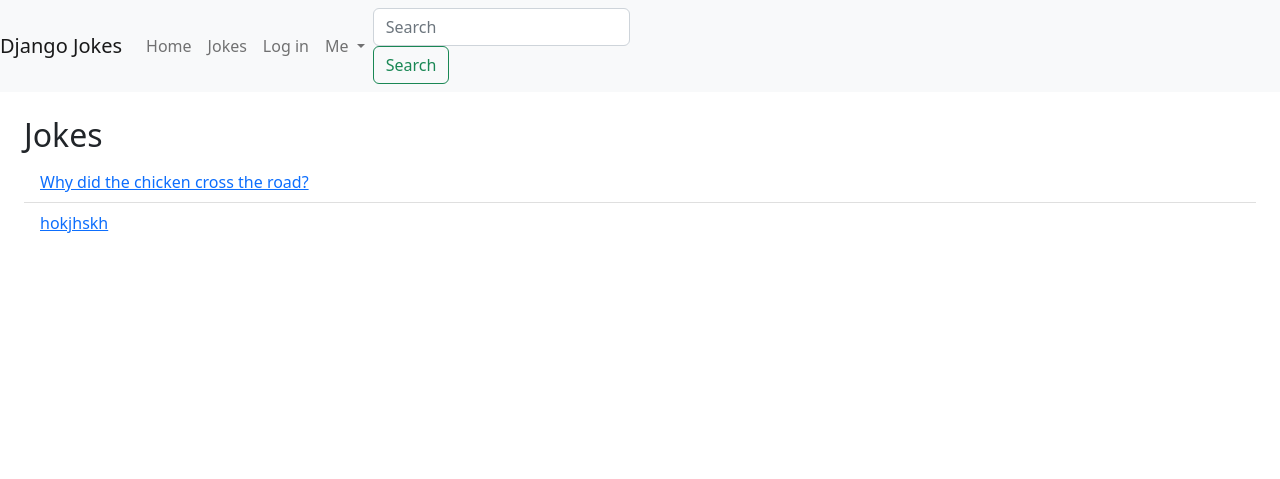
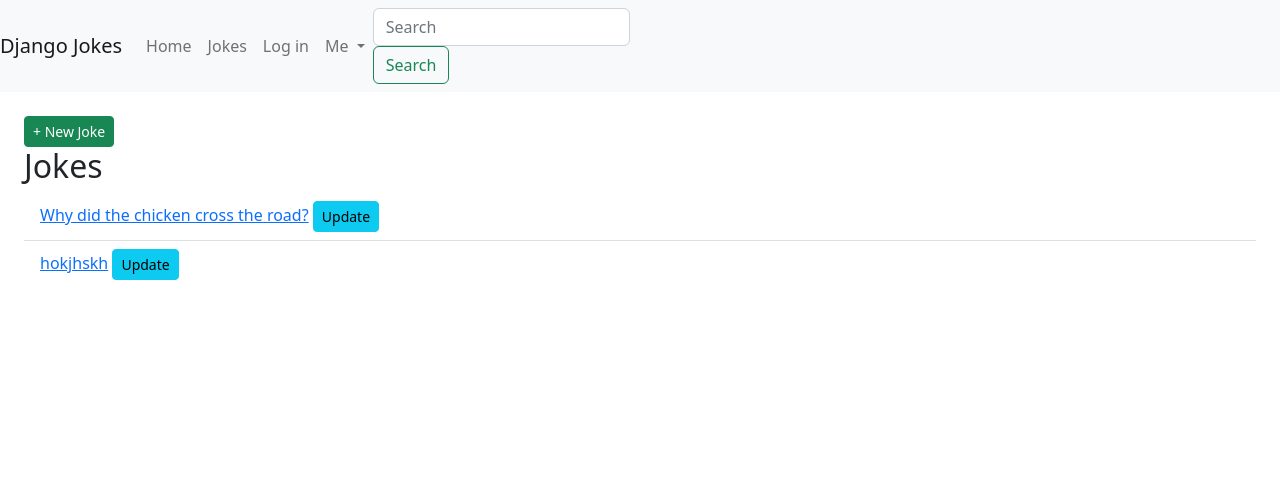
Before and after one commit to lailaamiri/djangojokes, a Django app: page /jokes/ in a window 1280 px wide. Shown: the top 479 px of the page. Run offline with Django 3.2, Linux system fonts and the light colour scheme; data comes from the database, SQL or seed files in the repository; both versions use the stored data as it was after the commit; some libraries are stand-ins or nearby versions.

Commit message:
opdracht 14

```diff
--- a/jokes/urls.py
+++ b/jokes/urls.py
@@ -1,8 +1,10 @@
 from django.urls import path
-from .views import JokeListView,JokeDetailView
+from .views import JokeListView,JokeDetailView,JokeCreateView,JokeUpdateView
 
 app_name = 'jokes'
 urlpatterns = [
     path('joke/<int:pk>/', JokeDetailView.as_view(), name='detail'),
+    path('joke/<int:pk>/update/', JokeUpdateView.as_view(), name='update'),
+    path('joke/create/', JokeCreateView.as_view(), name='create'),
     path('', JokeListView.as_view(), name='list'),
     ]
--- a/jokes/views.py
+++ b/jokes/views.py
@@ -1,7 +1,16 @@
-from django.views.generic import ListView,DetailView
+from django.views.generic import ListView,DetailView,CreateView,UpdateView
 from .models import Joke
 
 class JokeDetailView(DetailView):
     model = Joke
+
 class JokeListView(ListView):
     model = Joke
+
+class JokeCreateView(CreateView):
+    model = Joke
+    fields = ['question', 'answer']
+
+class JokeUpdateView(UpdateView):
+    model = Joke
+    fields = ['question', 'answer']
--- a/templates/jokes/joke_list.html
+++ b/templates/jokes/joke_list.html
@@ -1,11 +1,16 @@
 {% extends "_base.html" %}
 {% block title %}Jokes{% endblock %}
 {% block main %}
+    <a class="btn btn-success btn-sm float-right" href="{% url 'jokes:create' %}">
+     + New Joke
+     </a>
  <h2>Jokes</h2>
  <ul class="list-group list-group-flush mb-3">
     {% for joke in joke_list %}
         <li class="list-group-item">
             <a href="{{ joke.get_absolute_url }}">{{ joke.question }}</a>
+            <a href="{% url 'jokes:update' joke.pk %}"
+                class="btn btn-info btn-sm float-right mr-2">Update</a>
         </li>
     {% endfor %}
  </ul>
```
Also changed, not shown: templates/jokes/joke_form.html (added, +15 -0 lines), db.sqlite3.
